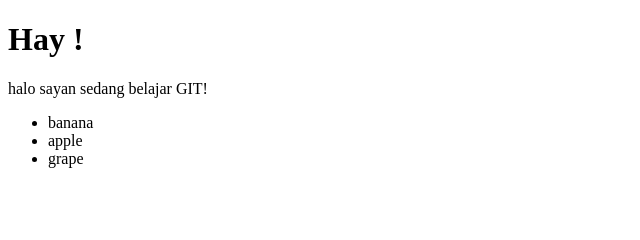
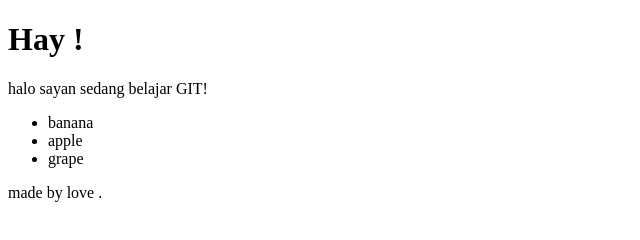
Before and after one commit to HendraAbuMalik/belajarhtml, a website: page index.html in a window 1280 px wide. Shown: the whole page, without its empty margins (0-640 px from the left). Drawn offline with Linux system fonts and the light colour scheme.

Commit message:
styling: add footer

```diff
--- a/index.html
+++ b/index.html
@@ -13,5 +13,6 @@
       <li>apple</li>
       <li>grape</li>
     </ul>
+    <footer>made by love .</footer>
   </body>
 </html>
```
